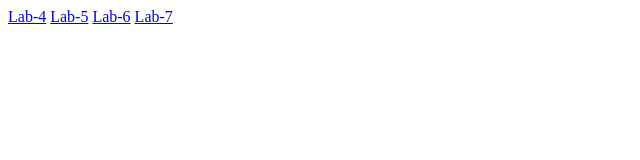
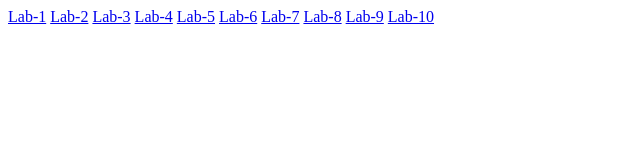
Before and after one commit to 20IT032/WEB-TECH, a plain HTML site: page index.html in a window 1280 px wide. Shown: the whole page, without its empty margins (0-640 px from the left). Drawn offline with Linux system fonts and the light colour scheme.

Commit message:
Update index.html

```diff
--- a/index.html
+++ b/index.html
@@ -1,4 +1,10 @@
+<a href="./Lab-1/index.html">Lab-1</a>
+<a href="./Lab-2/index.html">Lab-2</a>
+<a href="./Lab-3/index.html">Lab-3</a>
 <a href="./Lab-4/layout.html">Lab-4</a>
 <a href="./Lab-5/flex.html">Lab-5</a>
 <a href="./Lab-6/charusat.html">Lab-6</a>
 <a href="./Lab-7/transitions.html">Lab-7</a>
+<a href="./Lab-8/index.html">Lab-8</a>
+<a href="./Lab-9/index.html">Lab-9</a>
+<a href="./Lab-10/index.html">Lab-10</a>
```
